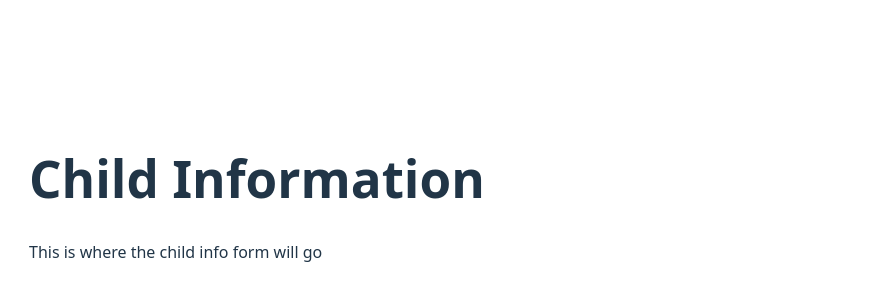
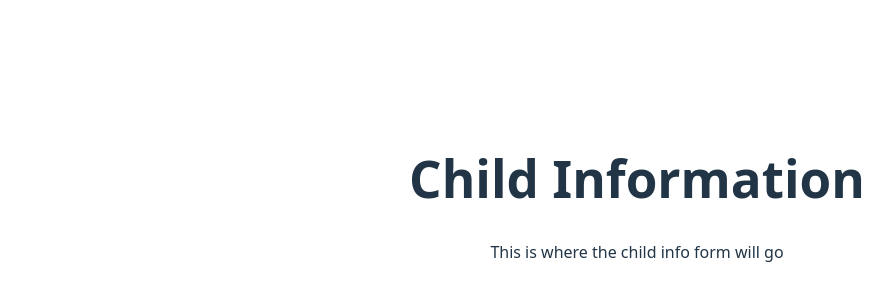
Before and after one commit to BHansen29/parenting_project, a React app in the folder frontend/: page /child-info in a window 1280 px wide. Shown: the part 202-502 px from the top of the page, without its empty margins (3-895 px from the left). Built offline with nearby package versions, Linux system fonts and the light colour scheme; the HTML template or start-up script is replaced by a standard one.

Commit message:
Restructured app with separate page components - Moved inline components to separate files in src/pages/ - Organized folder structure - Updated App.jsx to import components

```diff
--- a/frontend/src/App.jsx
+++ b/frontend/src/App.jsx
@@ -1,41 +1,9 @@
 import { BrowserRouter, Routes, Route, Navigate } from 'react-router-dom';
-
-// Temporary placeholder components (we'll move these to separate files later)
-function ParentInfo() {
-  return (
-    <div style={{ padding: '2rem' }}>
-      <h1>Parent Information</h1>
-      <p>This is where the parent info form will go</p>
-    </div>
-  );
-}
-
-function ChildInfo() {
-  return (
-    <div style={{ padding: '2rem' }}>
-      <h1>Child Information</h1>
-      <p>This is where the child info form will go</p>
-    </div>
-  );
-}
-
-function Schedule() {
-  return (
-    <div style={{ padding: '2rem' }}>
-      <h1>Parenting Schedule</h1>
-      <p>This is where the schedule builder will go</p>
-    </div>
-  );
-}
-
-function Review() {
-  return (
-    <div style={{ padding: '2rem' }}>
-      <h1>Review & Submit</h1>
-      <p>This is where the review page will go</p>
-    </div>
-  );
-}
+import ParentInfo from './pages/ParentInfo'
+import ChildInfo from './pages/ChildInfo'
+import Schedule from './pages/Schedule'
+import Review from './pages/Review'
+import './App.css'
 
 // Main App component with routing
 function App() {
--- /dev/null
+++ b/frontend/src/pages/ChildInfo.jsx
@@ -0,0 +1,11 @@
+
+export default function ChildInfo() {
+  return (
+    <div className="page-container">
+      <div className="page-content">
+        <h1>Child Information</h1>
+        <p>This is where the child info form will go</p>
+      </div>
+    </div>
+  )
+}
--- /dev/null
+++ b/frontend/src/pages/ParentInfo.jsx
@@ -0,0 +1,11 @@
+
+export default function ParentInfo() {
+  return (
+    <div className="page-container">
+      <div className="page-content">
+        <h1>Parent Information</h1>
+        <p>This is where the parent info form will go</p>
+      </div>
+    </div>
+  )
+}
--- /dev/null
+++ b/frontend/src/pages/Review.jsx
@@ -0,0 +1,11 @@
+
+export default function Review() {
+  return (
+    <div className="page-container">
+      <div className="page-content">
+        <h1>Review & Submit</h1>
+        <p>This is where the review page will go</p>
+      </div>
+    </div>
+  )
+}
--- /dev/null
+++ b/frontend/src/pages/Schedule.jsx
@@ -0,0 +1,11 @@
+
+export default function Schedule() {
+  return (
+    <div className="page-container">
+      <div className="page-content">
+        <h1>Parenting Schedule</h1>
+        <p>This is where the schedule builder will go</p>
+      </div>
+    </div>
+  )
+}
```
Also changed, not shown: 1 other file (tests, documents, lock files or other folders).
